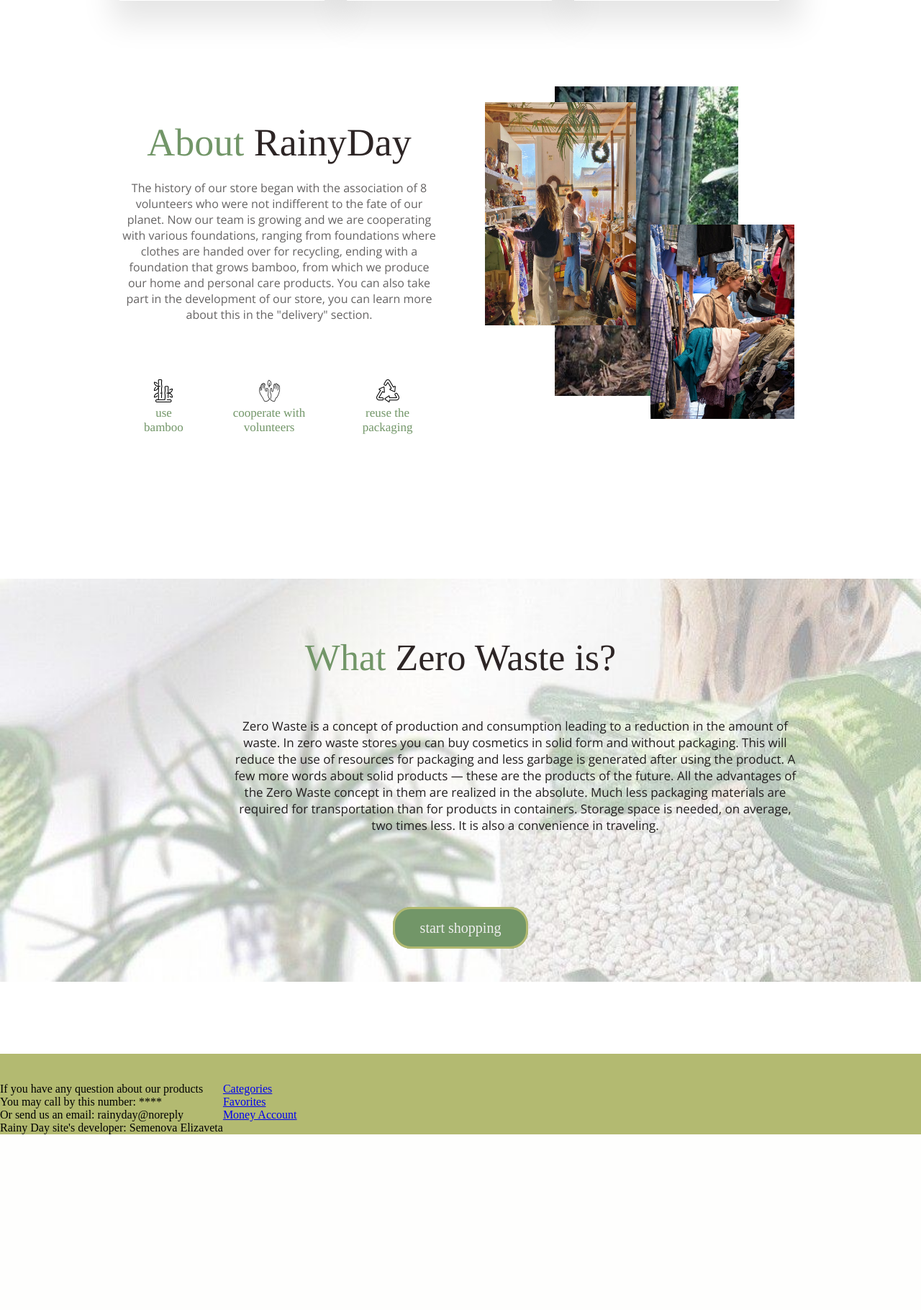
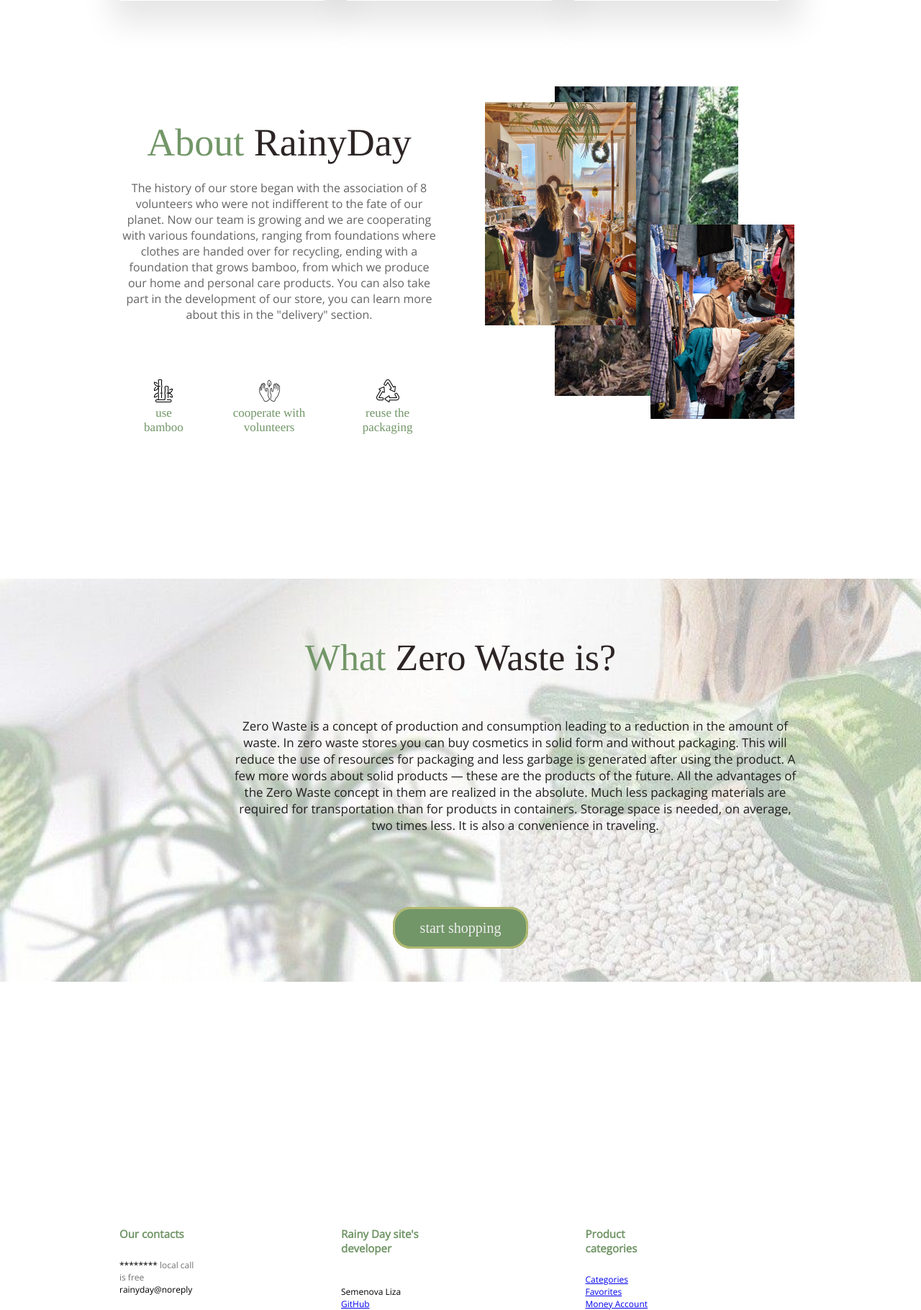
Before and after one commit to SemenovaLiza/zerowaste_shop, a Django app: page / in a window 1280 px wide. Shown: the part 1425-3245 px from the top of the page at 72% size. Before the commit the page ends 3001 px from the top, so only its background shows below. Run offline with Django 3.2, Linux system fonts and the light colour scheme.

Commit message:
footer has been added, header and footer have been moved to the folder. a basic html has been written

```diff
--- a/store/static/css/style.css
+++ b/store/static/css/style.css
@@ -25,12 +25,7 @@ header {
 .header-logo {
     padding-top: 10px;
     position: absolute;
-    right: 88%;
-}
-.nav {
-    position: absolute;
-    right: 102%;
-    color: #eeeeee;
+    right: 99%;
 }
 .search {
     display: flex;
@@ -286,11 +281,28 @@ header {
     margin-top: 120px;
 }
 footer {
-    background-color: #b3ba71;
-    margin-top: 100px;
+    margin-top: 300px;
 }
 .footer-holder {
     padding-top: 40px;
     display: flex;
+    font-family: 'Open Sans', sans-serif;
+    font-size: 12px;
+    font-weight: 400px;
 }
-.
+.footer-holder span {
+    color: #727272;
+    font-weight: 500;
+
+}
+.footer-title {
+    font-family: 'Open Sans', sans-serif;
+    font-size: 15px;
+    font-weight: 700;
+    padding-bottom: 25px;
+    color: #729668;
+}
+
+.middle-footer {
+    margin-right: 200px;
+}
--- /dev/null
+++ b/store/templates/base.html
@@ -0,0 +1,26 @@
+<!DOCTYPE html>
+<html lang="ru">
+{% load static %}
+  <head>
+    <meta charset="utf-8">
+    <link rel="stylesheet" href="{% static 'css/style.css' %}">
+    <link rel="preconnect" href="https://fonts.googleapis.com">
+    <link rel="preconnect" href="https://fonts.gstatic.com" crossorigin>
+    <link href="https://fonts.googleapis.com/css2?family=Tinos&display=swap" rel="stylesheet">
+    <link rel="preconnect" href="https://fonts.googleapis.com">
+    <link rel="preconnect" href="https://fonts.gstatic.com" crossorigin>
+    <link href="https://fonts.googleapis.com/css2?family=Open+Sans&display=swap" rel="stylesheet">
+  </head>
+  <body>
+    <header>
+      {% include 'includes/header.html' %}
+    </header>
+    <main>
+        {% block content %}
+        {% endblock %}
+    </main>
+    <footer>
+      {% include 'includes/footer.html' %}
+    </footer>
+  </body>
+</html>
--- /dev/null
+++ b/store/templates/includes/footer.html
@@ -0,0 +1,33 @@
+{% load static %}
+<div class='container'>
+  <div class='footer-holder'>
+    <div class='middle-footer'>
+      <div class='footer-title'>
+        Our contacts
+      </div>
+      <div class='footer-desc'>
+        ******** <span>local call is free</span><br>
+        rainyday@noreply<br>
+      </div>
+    </div>
+    <div class='middle-footer'>
+      <div class='footer-title'>
+        Rainy Day site's developer
+      </div>
+      <div class='footer-desc'><br>
+        Semenova Liza<br>
+        <a href='3'>GitHub</a>
+      </div>
+    </div>
+    <div class='middle-footer'>
+      <div class='footer-title'>
+        Product categories
+      </div>
+      <div class='footer-desc'>
+        <a href='1'>Categories</a><br>
+        <a href='1'>Favorites</a><br>
+        <a href='1'>Money Account</a><br>
+      </div>
+    </div>
+  </div>
+</div>
--- /dev/null
+++ b/store/templates/includes/header.html
@@ -0,0 +1,37 @@
+{% load static %}
+<div class='container'>
+  <div class='header-line'>
+    <div class='header-logo'>
+      <a href='*'>
+        <img src='static/img/white-logo.png' width="130" height="130">
+      </a>
+    </div>
+    <div class="wrap">
+      <div class="search">
+        <input type="text" class="searchTerm" placeholder="Type">
+        <button type="submit" class="searchButton">
+          <a href='*'>
+            <img src='static/img/search-white-16.png'>
+          </a>
+        </button>
+      </div>
+    </div>
+    <div class='header-items'>
+      <div class='header-item'>
+        <a href='f'>
+          <img src='static/img/delivery.png'> <span>Delivery</span>
+        </a>
+      </div>
+      <div class='header-item'>
+        <a href='f'>
+          <img src='static/img/profile.png'> <span>Profile</span>
+        </a>
+      </div>
+      <div class='header-item'>
+        <a href='f'>
+          <img src='static/img/cart.png'> <span>Cart</span>
+        </a>
+      </div>
+    </div>
+  </div>
+</div>
--- a/store/templates/products/index.html
+++ b/store/templates/products/index.html
@@ -1,60 +1,6 @@
-<!DOCTYPE html>
-<html lang="ru">
+{% extends 'base.html' %}
 {% load static %}
-  <head>
-    <meta charset="utf-8">
-    <link rel="stylesheet" href="{% static 'css/style.css' %}">
-    <link rel="preconnect" href="https://fonts.googleapis.com">
-    <link rel="preconnect" href="https://fonts.gstatic.com" crossorigin>
-    <link href="https://fonts.googleapis.com/css2?family=Tinos&display=swap" rel="stylesheet">
-    <link rel="preconnect" href="https://fonts.googleapis.com">
-    <link rel="preconnect" href="https://fonts.gstatic.com" crossorigin>
-    <link href="https://fonts.googleapis.com/css2?family=Open+Sans&display=swap" rel="stylesheet">
-  </head>
-  <body>
-    <header>
-      <div class='container'>
-        <div class='header-line'>
-          <div class='nav'>
-            CAT
-          </div>
-          <div class='header-logo'>
-            <a href='*'>
-              <img src='static/img/white-logo.png' width="130" height="130">
-            </a>
-          </div>
-          <div class="wrap">
-            <div class="search">
-              <input type="text" class="searchTerm" placeholder="Type">
-              <button type="submit" class="searchButton">
-                <a href='*'>
-                  <img src='static/img/search-white-16.png'>
-                </a>
-              </button>
-            </div>
-          </div>
-
-          <div class='header-items'>
-            <div class='header-item'>
-              <a href='f'>
-                <img src='static/img/delivery.png'> <span>Delivery</span>
-              </a>
-            </div>
-            <div class='header-item'>
-              <a href='f'>
-                <img src='static/img/profile.png'> <span>Profile</span>
-              </a>
-            </div>
-            <div class='header-item'>
-              <a href='f'>
-                <img src='static/img/cart.png'> <span>Cart</span>
-              </a>
-            </div>
-          </div>
-
-        </div>
-      </div>
-    </header>
+{% block content %}
   <div class='header-down'>
     <div class='header-text'>
       Welcome to the
@@ -144,7 +90,6 @@
             </div>
           </div>
         </div>
-
         <div class='about-images'>
           <img class='images-1' src='static/img/bamboo-image.jpg' width="255" height="430">
           <img class='images-3' src='static/img/produce-image.jpg' width="200" height="270">
@@ -177,20 +122,4 @@
       </div>
     </div>
   </div>
-    <footer>
-      <div class='footer-holder'>
-        <div class='left'>
-          If you have any question about our products<br>
-          You may call by this number: ****<br>
-          Or send us an email: rainyday@noreply<br>
-          Rainy Day site's developer: Semenova Elizaveta
-        </div>
-        <div class='tight'>
-          <a href='1'>Categories</a><br>
-          <a href='1'>Favorites</a><br>
-          <a href='1'>Money Account</a><br>
-        </div>
-      </div>
-    </footer>
-  </body>
-</html>
+{% endblock %}
```
Also changed, not shown: 1 other file. Lines whose indentation alone changed are shown as unchanged.
